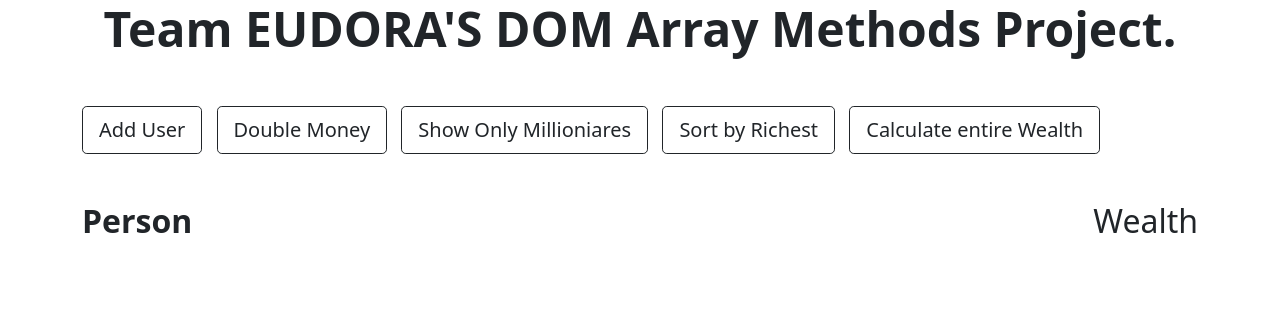
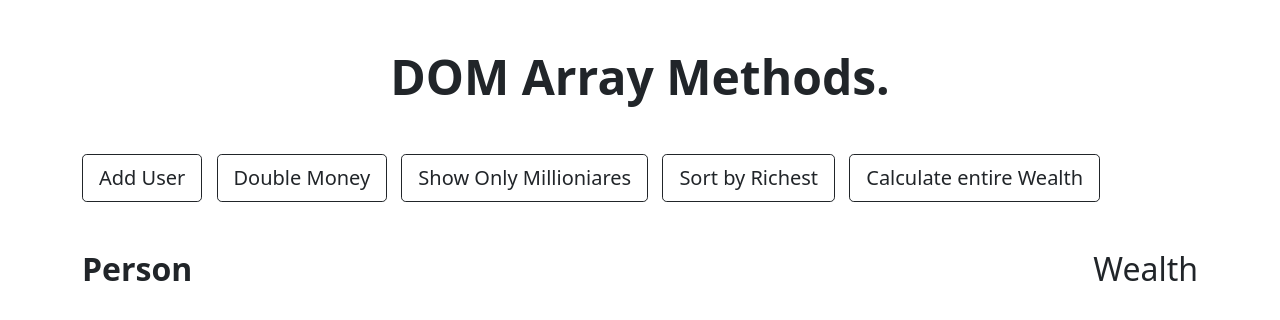
Before and after one commit to Tire11/DomArrayMethods, a plain HTML site: page index.html in a window 1280 px wide. Drawn offline with nearby package versions, Linux system fonts and the light colour scheme; no server answers.

Commit message:
Update index.html

```diff
--- a/index.html
+++ b/index.html
@@ -9,7 +9,7 @@
     <title>DOM Array Methods | Team EUDORA</title>
 </head>
 <body>
-    <h1 class="display-5 mb-5 fw-bold  text-center">Team EUDORA'S DOM Array Methods Project.</h1>
+    <h1 class="display-5 my-5 fw-bold  text-center">DOM Array Methods.</h1>
     <div class="container">
 
         <div>
```
